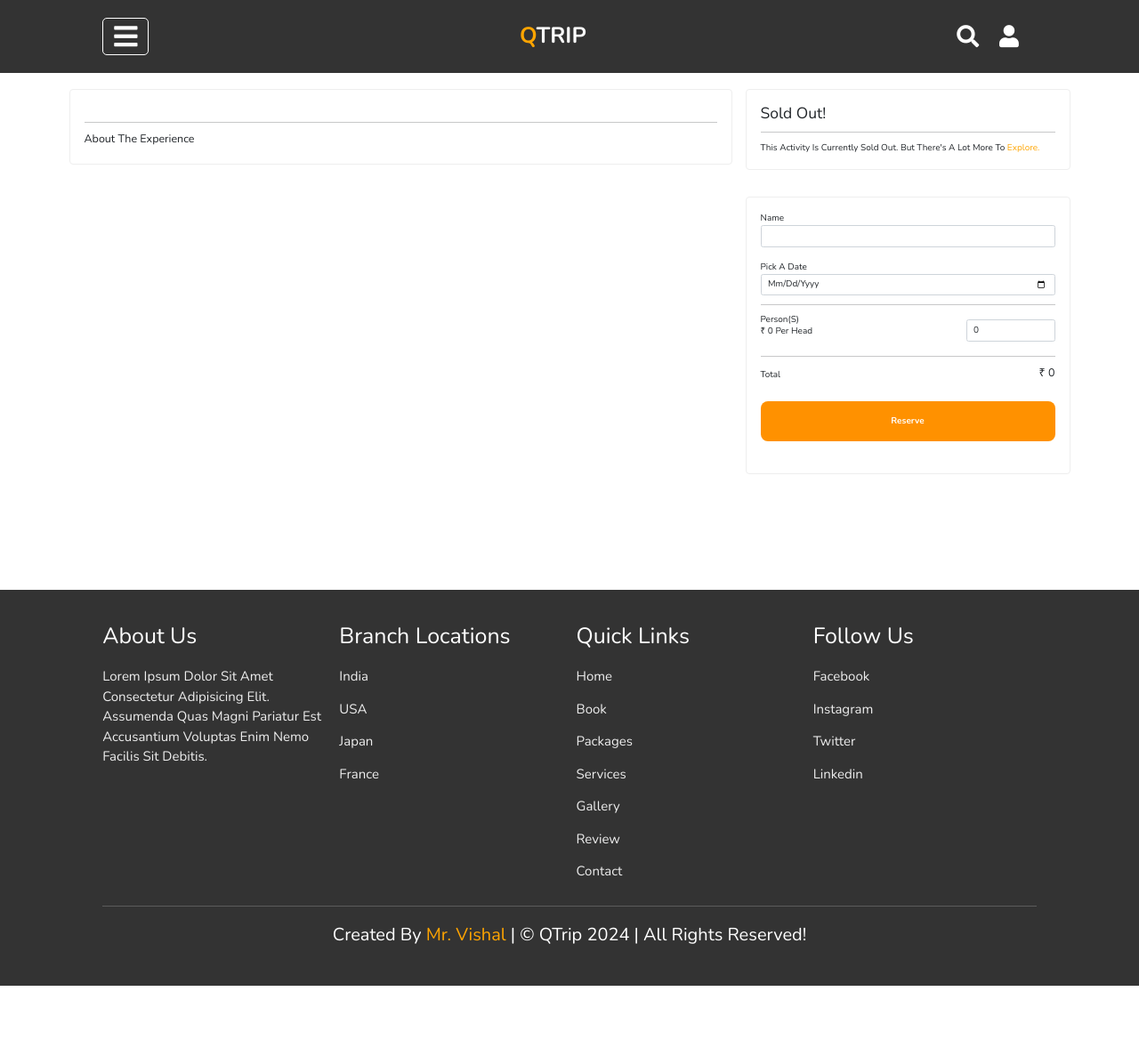
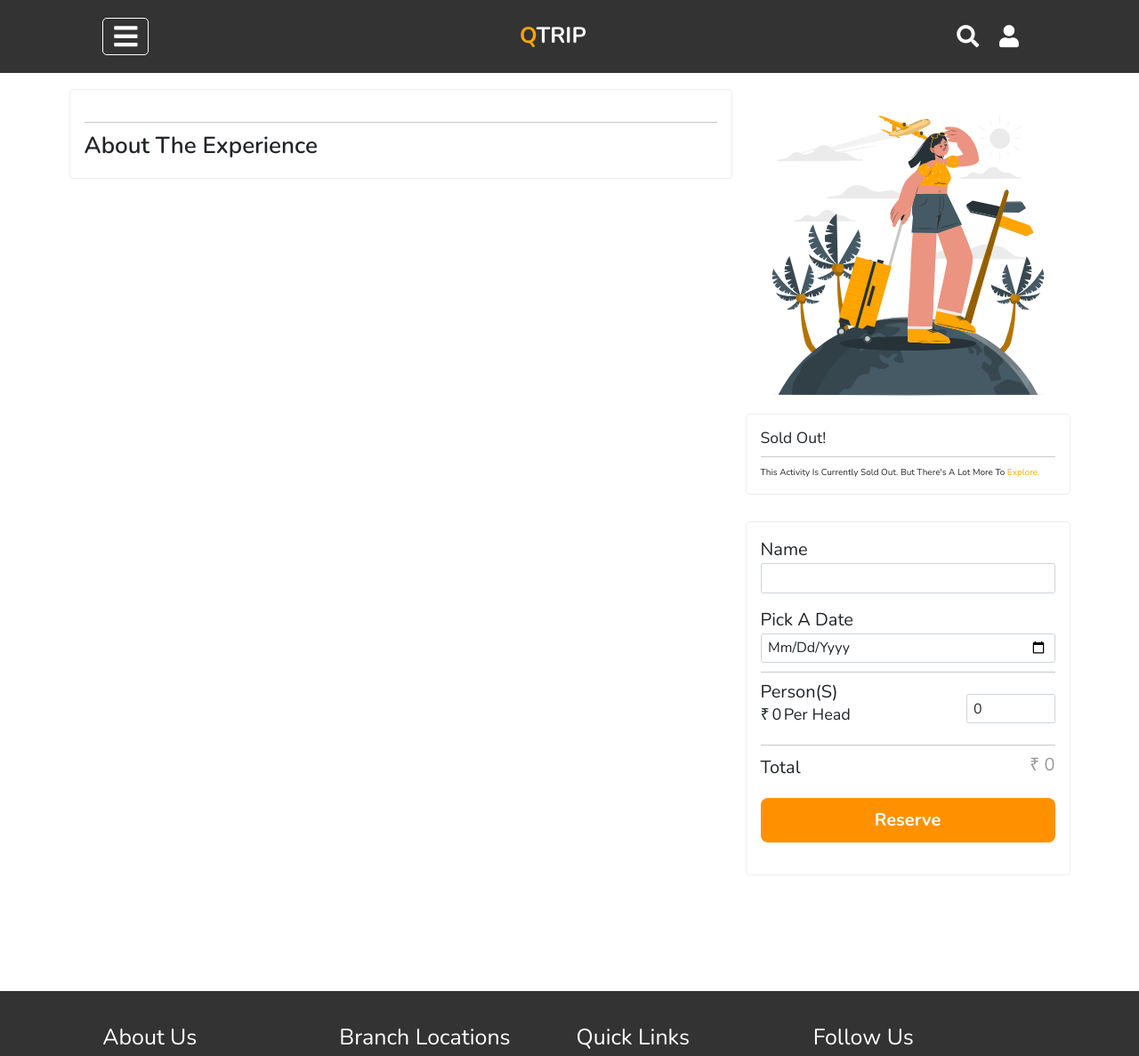
Before and after one commit to kvishalrj/QTrip, a Django app: page /adventures/detail/ in a window 1280 px wide. Shown: the top 1187 px of the page at 89% size. Before the commit the page ends 1108 px from the top, so only its background shows below. Run offline with Django 4.2, Linux system fonts and the light colour scheme.

Commit message:
Ui completed

```diff
--- a/static/adventure/css/adventure_detail.css
+++ b/static/adventure/css/adventure_detail.css
@@ -2,6 +2,11 @@
     padding: 100px 0px;
   }
 
+
+  #adventure-name {
+    font-size: 3rem;
+    font-weight: 600;
+  }
   /* activity-detail page css */
 
   .adventure-detail-card {
@@ -10,6 +15,11 @@
     padding: 16px;
     /* margin: 8px; */
     width: 100%;
+  }
+
+  .adventure-detail-card h5{
+    font-size: 2.6rem;
+    font-weight: 600;
   }
 
   .activity-card-image {
@@ -28,12 +38,13 @@
   }
 
   .reserve-button {
+    font-size: 2rem;
     width: 100%;
     border: none;
     background-color: rgb(255, 145, 0);
     color: #fff;
     font-weight: bolder;
-    padding: 15px;
+    padding: 10px;
     margin: 20px 0px;
     border-radius: 8px;
     display: flex;
@@ -67,3 +78,24 @@
   a{
     text-decoration: none !important;
   }
+
+  #adventure-content {
+    font-size: 1.6rem;
+  }
+
+ #myForm label{
+  font-size: 2rem;
+  font-weight: 500;
+ }
+
+ .form-control{
+  font-size: 1.6rem !important;
+ }
+
+ #myForm div>div>h6{
+  font-size: 2rem;
+ }
+
+ #reservation-person-cost{
+  font-size: 1.8rem;
+ }
--- a/templates/adventure/adventure_detail.html
+++ b/templates/adventure/adventure_detail.html
@@ -35,6 +35,9 @@
                 </div>
             </div>
             <div class="col-lg-4">
+                <div class="image">
+                    <img src="/static/adventure/images/book-img.svg" alt="">
+                </div>
                 <div class="">
                     <div id="reservation-panel-sold-out">
                         <h3>Sold Out!</h3>
@@ -53,9 +56,10 @@
                             <div class=" d-flex align-items-center justify-content-between">
                                 <div>
                                     <h6 class="m-0">Person(s)</h6>
-                                    <p class="m-0" style="font-size: 16px; color: #999">
-                                    <div class="d-inline">₹</div>
-                                    <div class="d-inline" id="reservation-person-cost">0</div> per head
+                                    <p class="m-0" style="font-size: 1.8rem;">
+                                    <div class="d-inline" style="font-size: 1.8rem;">₹</div>
+                                    <div class="d-inline" id="reservation-person-cost">0</div>
+                                    <div class="d-inline" style="font-size: 1.8rem;">per head</div>
                                     </p>
                                 </div>
                                 <div>
@@ -70,9 +74,9 @@
                                     <h6 class="m-0">Total</h6>
                                 </div>
                                 <div>
-                                    <h5>
+                                    <h5 style="font-size: 2rem; color: #999">
                                         ₹
-                                        <div class="d-inline" id="reservation-cost">0</div>
+                                        <div class="d-inline" id="reservation-cost" style="font-size: 2rem; color: #999">0</div>
                                     </h5>
                                 </div>
                             </div>
```
Also changed, not shown: static/adventure/images/book-img.svg (added).
